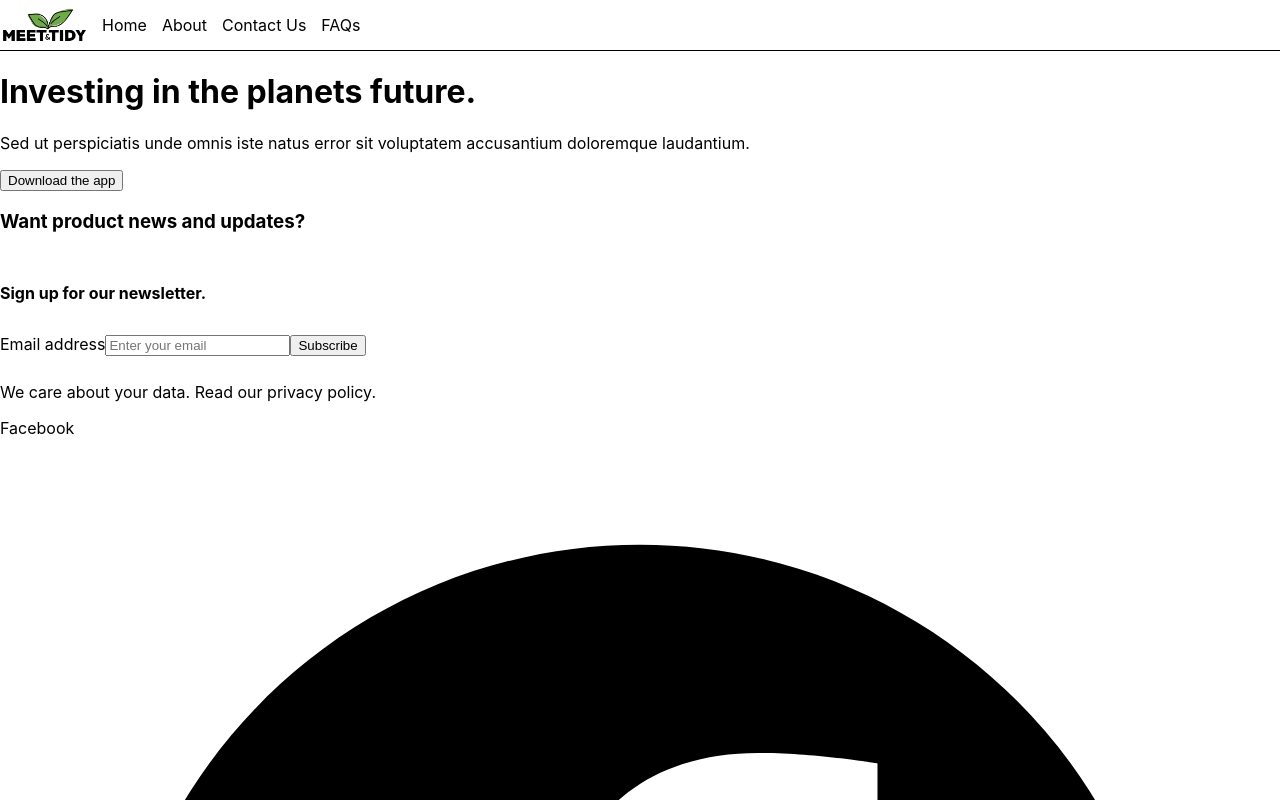
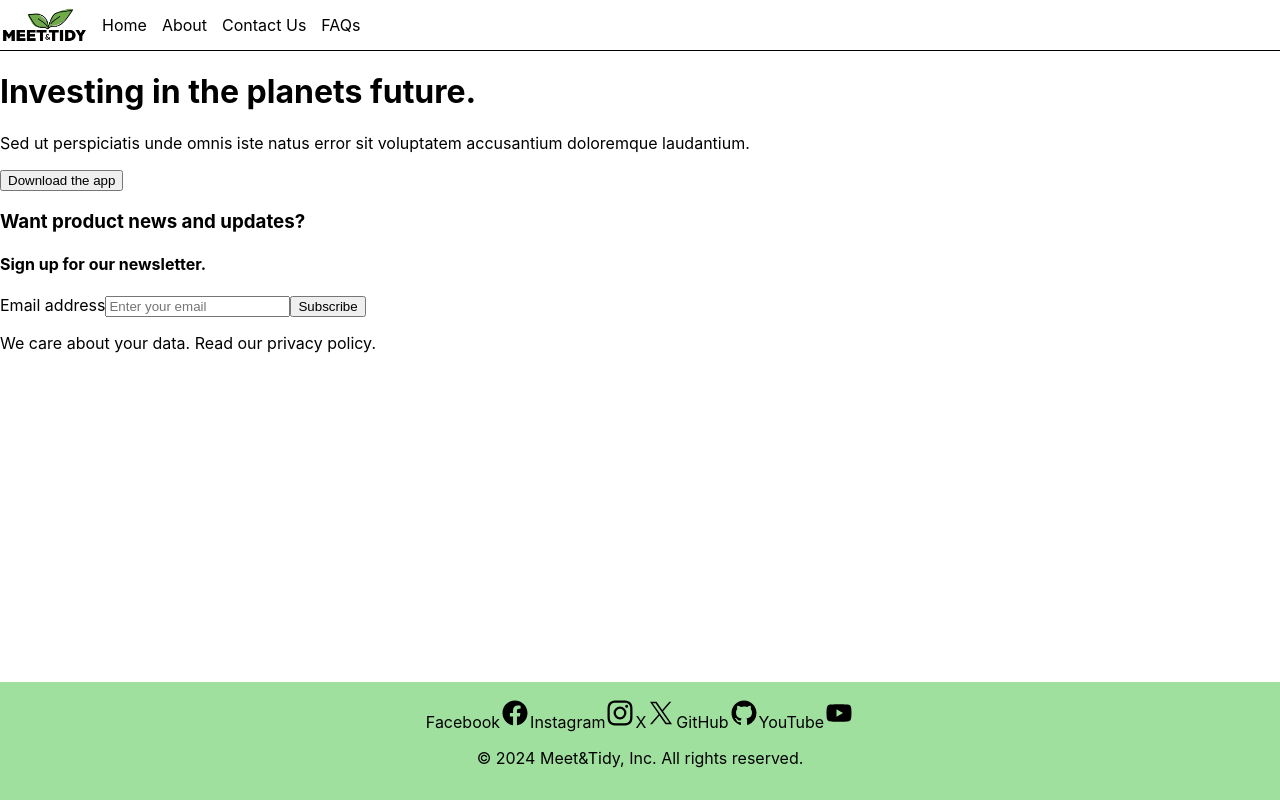
Before and after one commit to Meet-And-Tidy/meet_and_tidy_live_site, a React (Create React App) app: page / in a window 1280 px wide. Shown: the top 800 px of the page. Built offline with nearby package versions, Linux system fonts and the light colour scheme.

Commit message:
Fix footer position

```diff
--- a/src/common/Footer/Footer.jsx
+++ b/src/common/Footer/Footer.jsx
@@ -3,7 +3,7 @@ import './Footer.scss';
 const Footer = () => {
   return (
     <footer>
-      <div >
+      <div className="socials">
         <a>
           <span>Facebook</span>
           <svg fill="currentColor" viewBox="0 0 24 24" aria-hidden="true">
--- a/src/common/Footer/Footer.scss
+++ b/src/common/Footer/Footer.scss
@@ -1,13 +1,27 @@
-.newsletter {
-  display: flex;
-  flex-direction: column;
-  gap: 10px;
+footer {
+  background: rgb(159, 224, 159);
+  position: fixed;
+  left: 0;
+  bottom: 0;
+  width: 100%;
+  text-align: center;
+  padding: 1rem 0 1rem 0;
+}
 
-  a {
-    color: black;
+a {
+  color: black;
 
-    &:hover {
-      filter: contrast(4%);
-    }
+  &:hover {
+    filter: contrast(4%);
   }
 }
+
+svg {
+  height: 30px;
+  width: 30px;
+}
+
+.socials {
+  display: flex;
+  justify-content: center;
+}
```
Also changed, not shown: 1 other file (tests, documents, lock files or other folders).
